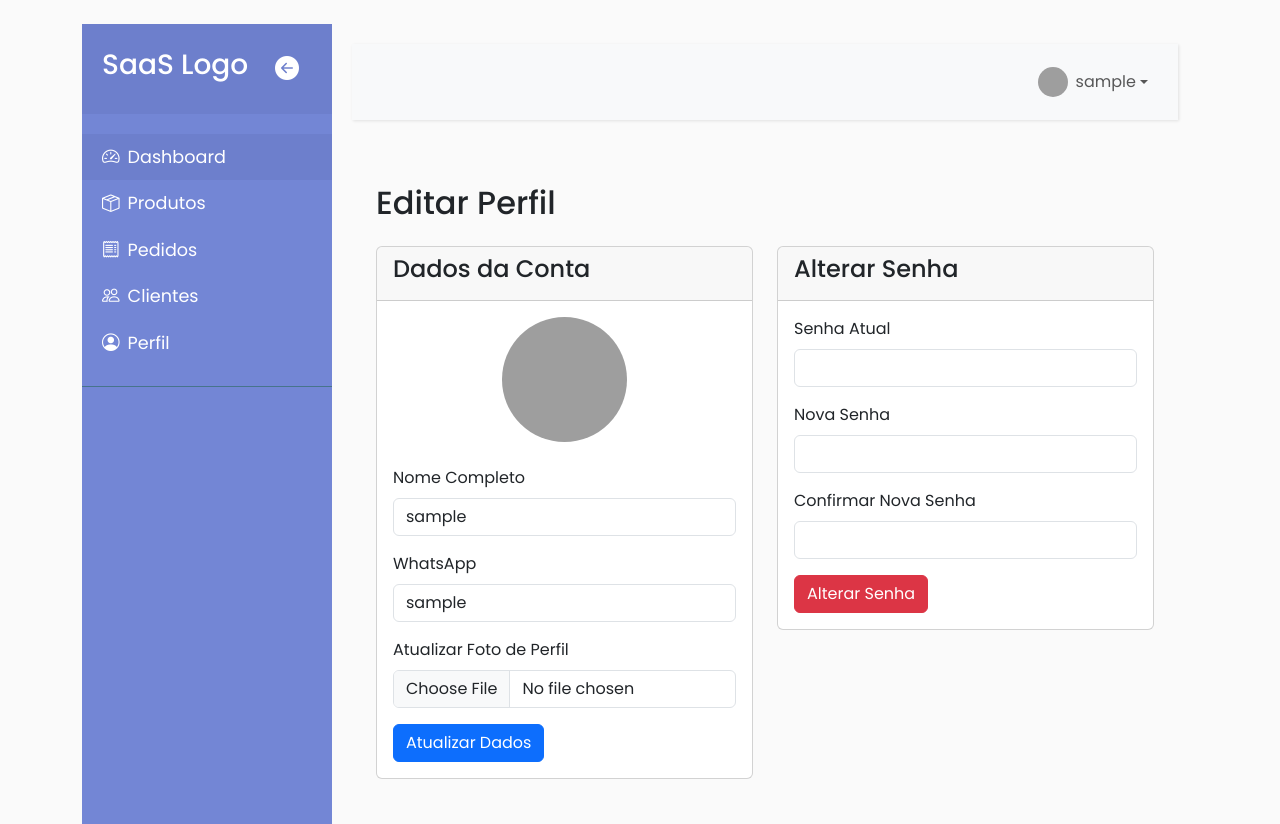
After one commit to elan2021/ai.com2, a Flask app: page /profile/edit in a window 1280 px wide. The commit adds this page. Run offline with Flask 3, Linux system fonts and the light colour scheme; the visitor is signed in with stand-in values (Sample User, id 1); some libraries are stand-ins or nearby versions; grey boxes are pictures that could not be loaded.

Commit message:
feat: Implementar página de perfil e melhorar sidebar
Este commit introduz duas funcionalidades principais:

1.  Uma nova página de perfil de usuário onde os proprietários podem atualizar seu nome, WhatsApp, senha e carregar uma foto de perfil. Isso inclui a lógica de back-end para processamento de imagem e atualizações seguras de senha.
2.  O comportamento da sidebar do dashboard foi aprimorado. Agora, ela se recolhe para um modo de 'apenas ícones' em vez de desaparecer, melhorando a experiência do usuário.

```diff
--- a/app/__init__.py
+++ b/app/__init__.py
@@ -38,12 +38,14 @@ def create_app():
         from .auth_routes import auth_bp
         from .loja_routes import loja_bp
         from .dashboard_routes import dashboard_bp
+        from .profile_routes import profile_bp
 
         # Register Blueprints
         app.register_blueprint(main_bp)
         app.register_blueprint(auth_bp)
         app.register_blueprint(loja_bp)
         app.register_blueprint(dashboard_bp)
+        app.register_blueprint(profile_bp)
 
         # Create database tables for our models
         db.create_all()
--- a/app/forms.py
+++ b/app/forms.py
@@ -1,7 +1,9 @@
 from flask_wtf import FlaskForm
 from wtforms import StringField, PasswordField, SubmitField
+from flask_wtf.file import FileField, FileAllowed
 from wtforms.validators import DataRequired, EqualTo, Length, ValidationError
 from .models import Proprietario, Loja
+from flask_login import current_user
 
 class LoginForm(FlaskForm):
     """Formulário de login."""
@@ -36,3 +38,17 @@ class LojaForm(FlaskForm):
         loja = Loja.query.filter_by(dominio=dominio.data).first()
         if loja:
             raise ValidationError('Este domínio já está em uso. Por favor, escolha outro.')
+
+class UpdateAccountForm(FlaskForm):
+    """Formulário para atualizar dados da conta."""
+    nome = StringField('Nome Completo', validators=[DataRequired(), Length(min=3, max=100)])
+    whatsapp = StringField('WhatsApp', validators=[DataRequired(), Length(min=10, max=20)])
+    picture = FileField('Atualizar Foto de Perfil', validators=[FileAllowed(['jpg', 'png', 'jpeg'])])
+    submit_account = SubmitField('Atualizar Dados')
+
+class ChangePasswordForm(FlaskForm):
+    """Formulário para alterar a senha."""
+    current_password = PasswordField('Senha Atual', validators=[DataRequired()])
+    new_password = PasswordField('Nova Senha', validators=[DataRequired(), Length(min=6)])
+    confirm_new_password = PasswordField('Confirmar Nova Senha', validators=[DataRequired(), EqualTo('new_password', message='As senhas devem ser iguais.')])
+    submit_password = SubmitField('Alterar Senha')
--- a/app/models.py
+++ b/app/models.py
@@ -11,6 +11,7 @@ class Proprietario(UserMixin, db.Model):
     username = db.Column(db.String(80), unique=True, nullable=False)
     password_hash = db.Column(db.String(255), nullable=False)
     whatsapp = db.Column(db.String(20), nullable=False)
+    image_file = db.Column(db.String(20), nullable=False, default='default.jpg')
 
     lojas = db.relationship('Loja', backref='proprietario', lazy=True)
 
--- a/app/static/css/dashboard.css
+++ b/app/static/css/dashboard.css
@@ -1,20 +1,8 @@
-/*
-    DEMO STYLE
-*/
 @import "https://fonts.googleapis.com/css?family=Poppins:300,400,500,600,700";
-
 
 body {
     font-family: 'Poppins', sans-serif;
     background: #fafafa;
-}
-
-p {
-    font-family: 'Poppins', sans-serif;
-    font-size: 1.1em;
-    font-weight: 300;
-    line-height: 1.7em;
-    color: #999;
 }
 
 a, a:hover, a:focus {
@@ -23,48 +11,19 @@ a, a:hover, a:focus {
     transition: all 0.3s;
 }
 
-.navbar {
-    padding: 15px 10px;
-    background: #fff;
-    border: none;
-    border-radius: 0;
-    margin-bottom: 40px;
-    box-shadow: 1px 1px 3px rgba(0, 0, 0, 0.1);
-}
-
-.navbar-btn {
-    box-shadow: none;
-    outline: none !important;
-    border: none;
-}
-
-.line {
-    width: 100%;
-    height: 1px;
-    border-bottom: 1px dashed #ddd;
-    margin: 40px 0;
-}
-
-/* ---------------------------------------------------
-    SIDEBAR STYLE
------------------------------------------------------ */
-
 .wrapper {
     display: flex;
     width: 100%;
     align-items: stretch;
 }
 
+/* --- Sidebar Styles --- */
 #sidebar {
     min-width: 250px;
     max-width: 250px;
     background: #7386D5;
     color: #fff;
     transition: all 0.3s;
-}
-
-#sidebar.active {
-    margin-left: -250px;
 }
 
 #sidebar .sidebar-header {
@@ -80,16 +39,13 @@ a, a:hover, a:focus {
     border-bottom: 1px solid #47748c;
 }
 
-#sidebar ul p {
-    color: #fff;
-    padding: 10px;
+#sidebar ul li a {
+    padding: 10px 20px;
+    font-size: 1.1em;
+    display: flex;
+    align-items: center;
 }
 
-#sidebar ul li a {
-    padding: 10px;
-    font-size: 1.1em;
-    display: block;
-}
 #sidebar ul li a:hover {
     color: #7386D5;
     background: #fff;
@@ -100,23 +56,60 @@ a, a:hover, a:focus {
     background: #6d7fcc;
 }
 
-
-ul ul a {
-    font-size: 0.9em !important;
-    padding-left: 30px !important;
-    background: #6d7fcc;
+/* --- Collapsed Sidebar Styles --- */
+#sidebar.active {
+    min-width: 80px;
+    max-width: 80px;
+    text-align: center;
 }
 
-/* ---------------------------------------------------
-    CONTENT STYLE
------------------------------------------------------ */
+#sidebar.active .sidebar-header h3, #sidebar.active ul.components span {
+    display: none;
+}
+
+#sidebar.active .sidebar-header {
+    justify-content: center;
+}
+
+#sidebar.active ul li a {
+    padding: 20px 10px;
+    text-align: center;
+    font-size: 0.85em;
+    display: block;
+}
+
+#sidebar.active ul li a i {
+    margin-right: 0;
+    display: block;
+    font-size: 1.7em;
+    margin-bottom: 5px;
+}
+
+/* --- Content Styles --- */
 #content {
-    width: 100%;
-    padding: 0;
+    flex-grow: 1;
+    padding: 20px;
     min-height: 100vh;
     transition: all 0.3s;
+}
+
+/* --- Other --- */
+.navbar {
+    padding: 15px 10px;
+    background: #fff;
+    border: none;
+    border-radius: 0;
+    margin-bottom: 40px;
+    box-shadow: 1px 1px 3px rgba(0, 0, 0, 0.1);
 }
 
 #sidebarCollapseBtn {
     font-size: 1.5rem;
 }
+
+.line {
+    width: 100%;
+    height: 1px;
+    border-bottom: 1px dashed #ddd;
+    margin: 40px 0;
+}
--- a/app/templates/dashboard/layout.html
+++ b/app/templates/dashboard/layout.html
@@ -20,18 +20,20 @@
         </div>
 
         <ul class="list-unstyled components">
-            <p>Menu Principal</p>
             <li class="active">
-                <a href="#">Dashboard</a>
+                <a href="{{ url_for('dashboard.index') }}"><i class="bi bi-speedometer2 me-2"></i><span>Dashboard</span></a>
             </li>
             <li>
-                <a href="#">Produtos</a>
+                <a href="#"><i class="bi bi-box-seam me-2"></i><span>Produtos</span></a>
             </li>
             <li>
-                <a href="#">Pedidos</a>
+                <a href="#"><i class="bi bi-receipt me-2"></i><span>Pedidos</span></a>
             </li>
             <li>
-                <a href="#">Clientes</a>
+                <a href="#"><i class="bi bi-people me-2"></i><span>Clientes</span></a>
+            </li>
+            <li>
+                <a href="{{ url_for('profile.edit_profile') }}"><i class="bi bi-person-circle me-2"></i><span>Perfil</span></a>
             </li>
         </ul>
     </nav>
@@ -47,12 +49,12 @@
                 <div class="collapse navbar-collapse" id="navbarSupportedContent">
                     <ul class="navbar-nav ms-auto">
                         <li class="nav-item dropdown">
-                            <a class="nav-link dropdown-toggle" href="#" id="navbarDropdown" role="button" data-bs-toggle="dropdown" aria-expanded="false">
-                                <img src="https://via.placeholder.com/30" class="rounded-circle" alt="user_thumb">
-                                {{ current_user.nome }}
+                            <a class="nav-link dropdown-toggle d-flex align-items-center" href="#" id="navbarDropdown" role="button" data-bs-toggle="dropdown" aria-expanded="false">
+                                <img src="{{ url_for('static', filename='profile_pics/' + current_user.image_file) }}" class="rounded-circle me-2" alt="user_thumb" style="width: 30px; height: 30px; object-fit: cover;">
+                                <span>{{ current_user.nome }}</span>
                             </a>
                             <ul class="dropdown-menu dropdown-menu-end" aria-labelledby="navbarDropdown">
-                                <li><a class="dropdown-item" href="#">Perfil</a></li>
+                                <li><a class="dropdown-item" href="{{ url_for('profile.edit_profile') }}">Perfil</a></li>
                                 <li><hr class="dropdown-divider"></li>
                                 <li><a class="dropdown-item" href="{{ url_for('auth.logout') }}">Logout</a></li>
                             </ul>
--- /dev/null
+++ b/app/templates/profile/edit.html
@@ -0,0 +1,68 @@
+{% extends "dashboard/layout.html" %}
+
+{% block dashboard_content %}
+    <h2>Editar Perfil</h2>
+    <div class="row mt-4">
+        <!-- Coluna da Esquerda: Foto e Formulário de Conta -->
+        <div class="col-md-6">
+            <div class="card">
+                <div class="card-header">
+                    <h4>Dados da Conta</h4>
+                </div>
+                <div class="card-body">
+                    <div class="text-center mb-4">
+                        <img src="{{ image_file }}" alt="Foto de Perfil" class="rounded-circle" style="width: 125px; height: 125px; object-fit: cover;">
+                    </div>
+                    <form method="POST" action="{{ url_for('profile.edit_profile') }}" enctype="multipart/form-data">
+                        {{ account_form.hidden_tag() }}
+                        <div class="mb-3">
+                            {{ account_form.nome.label(class="form-label") }}
+                            {{ account_form.nome(class="form-control") }}
+                        </div>
+                        <div class="mb-3">
+                            {{ account_form.whatsapp.label(class="form-label") }}
+                            {{ account_form.whatsapp(class="form-control") }}
+                        </div>
+                        <div class="mb-3">
+                            {{ account_form.picture.label(class="form-label") }}
+                            {{ account_form.picture(class="form-control") }}
+                            {% if account_form.picture.errors %}
+                                {% for error in account_form.picture.errors %}
+                                    <span class="text-danger">{{ error }}</span>
+                                {% endfor %}
+                            {% endif %}
+                        </div>
+                        {{ account_form.submit_account(class="btn btn-primary") }}
+                    </form>
+                </div>
+            </div>
+        </div>
+
+        <!-- Coluna da Direita: Formulário de Senha -->
+        <div class="col-md-6">
+            <div class="card">
+                <div class="card-header">
+                    <h4>Alterar Senha</h4>
+                </div>
+                <div class="card-body">
+                    <form method="POST" action="{{ url_for('profile.edit_profile') }}">
+                        {{ password_form.hidden_tag() }}
+                        <div class="mb-3">
+                            {{ password_form.current_password.label(class="form-label") }}
+                            {{ password_form.current_password(class="form-control") }}
+                        </div>
+                        <div class="mb-3">
+                            {{ password_form.new_password.label(class="form-label") }}
+                            {{ password_form.new_password(class="form-control") }}
+                        </div>
+                        <div class="mb-3">
+                            {{ password_form.confirm_new_password.label(class="form-label") }}
+                            {{ password_form.confirm_new_password(class="form-control") }}
+                        </div>
+                        {{ password_form.submit_password(class="btn btn-danger") }}
+                    </form>
+                </div>
+            </div>
+        </div>
+    </div>
+{% endblock %}
--- a/requirements.txt
+++ b/requirements.txt
@@ -3,3 +3,4 @@ Flask-SQLAlchemy
 Flask-Login
 Flask-WTF
 python-dotenv
+Pillow
```
Also changed, not shown: app/profile_routes.py (added, +68 -0 lines).
